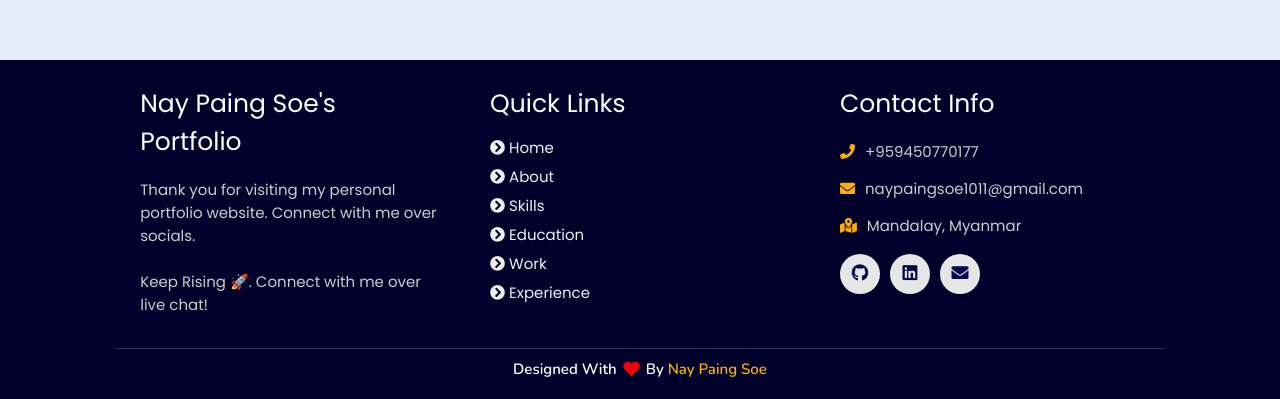
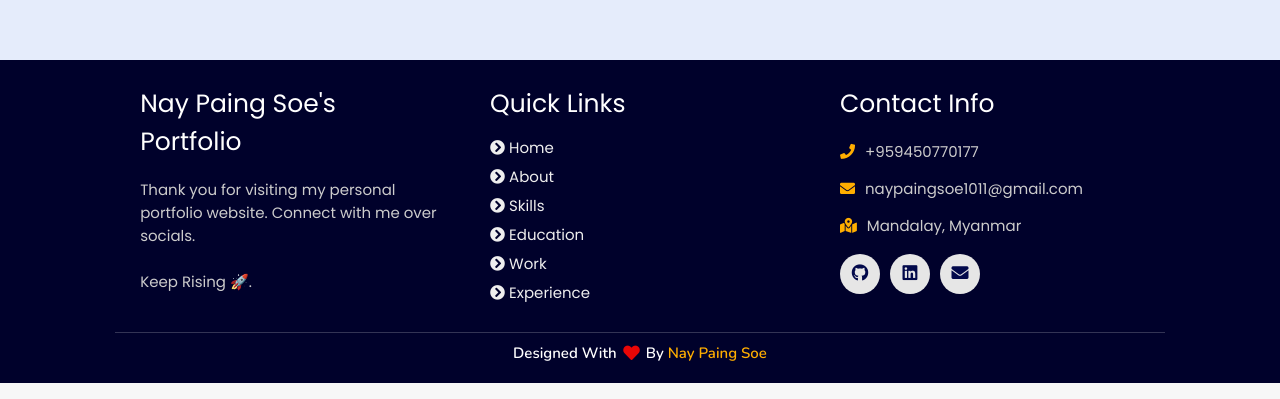
Before and after one commit to NayPaingSoe/Portfolio-NayPaingSoe, a plain HTML site: page index.html in a window 1280 px wide. Shown: the part 5358-5757 px from the top of the page. Drawn offline with nearby package versions, Linux system fonts and the light colour scheme; animation ran at ten frames a second.

Commit message:
refactor: remove live chat integration and update portfolio text

```diff
--- a/assets/js/script.js
+++ b/assets/js/script.js
@@ -151,19 +151,6 @@ document.onkeydown = function (e) {
   }
 };
 
-// Start of Tawk.to Live Chat
-var Tawk_API = Tawk_API || {},
-  Tawk_LoadStart = new Date();
-(function () {
-  var s1 = document.createElement("script"),
-    s0 = document.getElementsByTagName("script")[0];
-  s1.async = true;
-  s1.src = "https://embed.tawk.to/60df10bf7f4b000ac03ab6a8/1f9jlirg6";
-  s1.charset = "UTF-8";
-  s1.setAttribute("crossorigin", "*");
-  s0.parentNode.insertBefore(s1, s0);
-})();
-// End of Tawk.to Live Chat
 
 /* ===== SCROLL REVEAL ANIMATION ===== */
 const srtop = ScrollReveal({
--- a/index.html
+++ b/index.html
@@ -390,7 +390,7 @@
 
       <div class="box">
           <h3>Nay Paing Soe's Portfolio</h3>
-          <p>Thank you for visiting my personal portfolio website. Connect with me over socials. <br/> <br/> Keep Rising 🚀. Connect with me over live chat!</p>
+          <p>Thank you for visiting my personal portfolio website. Connect with me over socials. <br/> <br/> Keep Rising 🚀.</p>
       </div>
 
       <div class="box">
```
Also changed, not shown: 404.html (+1 -1 lines), experience/index.html (+1 -1 lines), experience/script.js (+0 -13 lines), projects/script.js (+0 -13 lines).
